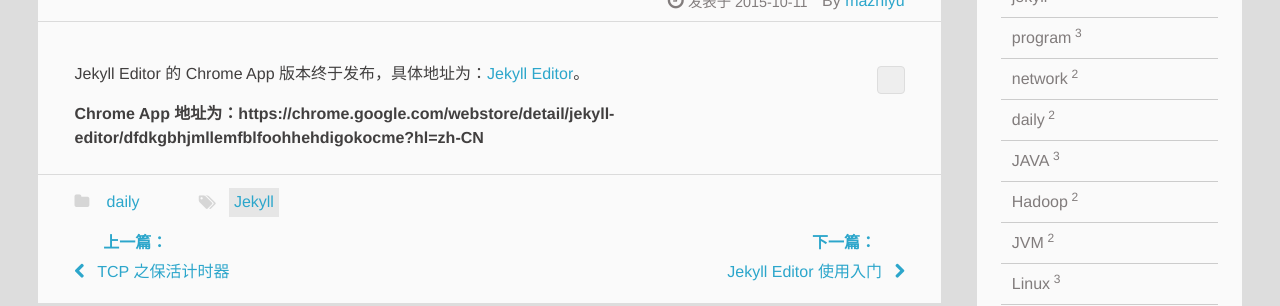
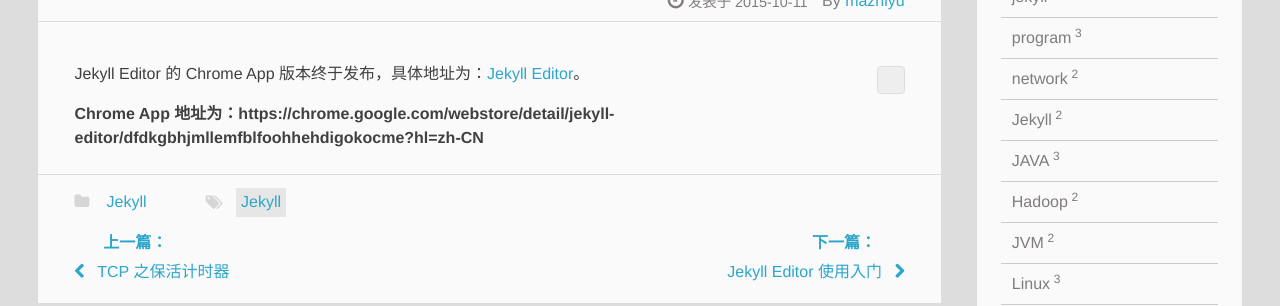
Before and after one commit to mazhiyu123/mazhiyu123.github.io, a Jekyll site: the page built from _posts/2015-10-11-jekyll-editor-online.md, in a window 1280 px wide. Shown: the part 321-627 px from the top of the page. Built offline with Jekyll 4.4.1, drawn with Linux system fonts in a browser that asks for light colours; Markdown is read by kramdown in place of the engine named in the settings; comment, search, counter and statistics services are not loaded.

Commit message:
fix tags

```diff
--- a/_posts/2015-10-11-jekyll-editor-online.md
+++ b/_posts/2015-10-11-jekyll-editor-online.md
@@ -3,7 +3,7 @@
   - Jekyll
 layout: post
 title: 'Jekyll Editor 应用上线'
-category: daily
+category: Jekyll
 time: 2016.02.12 14:22:00
 excerpt: Jekyll Editor 的 Chrome App 版本终于发布，具体地址为：[Jekyll Editor](https://chrome.google.com/webstore/detail/jekyll-editor/dfdkgbhjmllemfblfoohhehdigokocme?hl=zh-CN)。
 ---
--- a/_posts/2015-10-11-jekyll-editor-tutorial.md
+++ b/_posts/2015-10-11-jekyll-editor-tutorial.md
@@ -1,5 +1,5 @@
 ---
-category: daily
+category: Jekyll
 layout: post
 tags:
   - Jekyll
```
